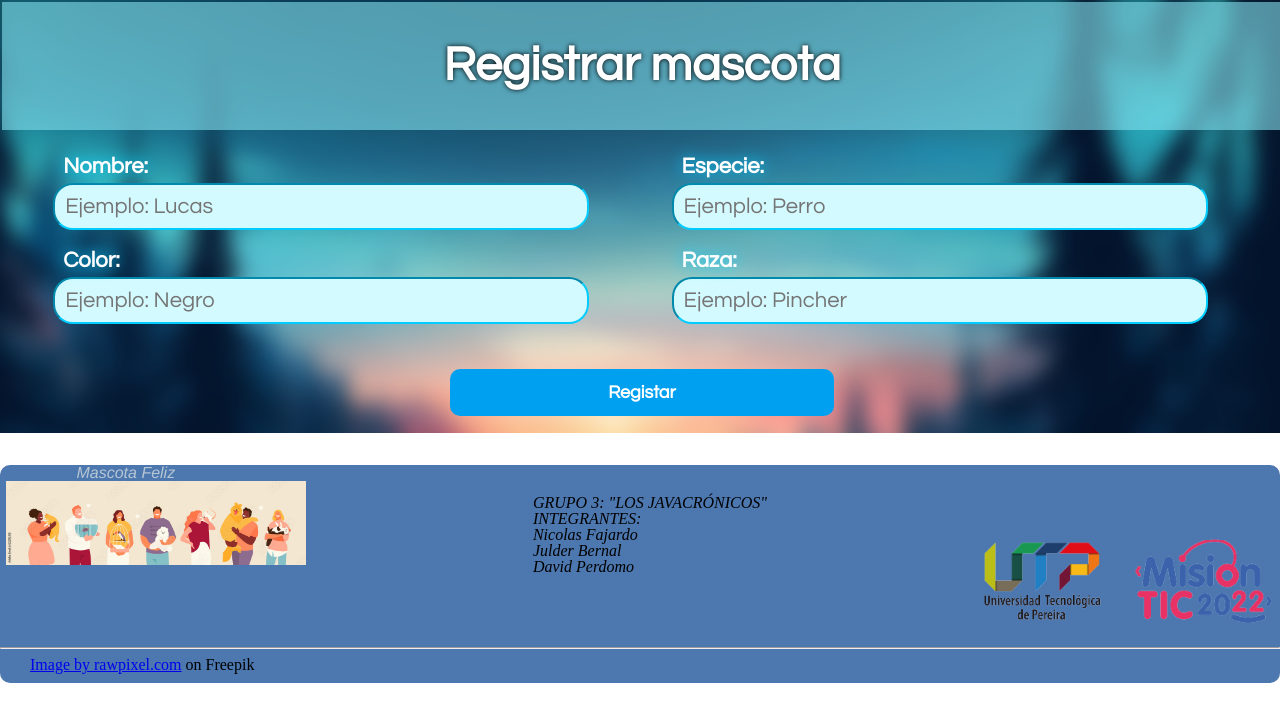
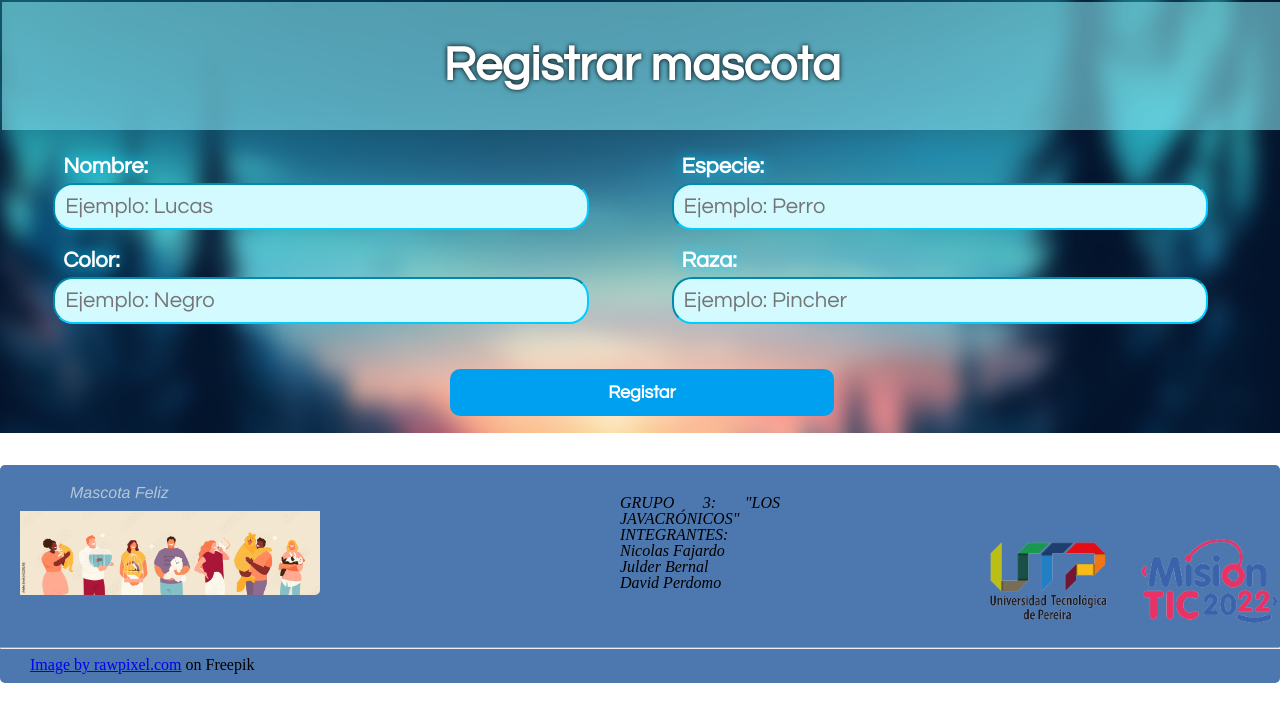
Before and after one commit to Echendi/Proyecto-Mascota-Feliz, a plain HTML site: page Presentacion/RegistroMascota.html in a window 1280 px wide. Shown: the top 722 px of the page. Drawn offline with Linux system fonts and the light colour scheme.

Commit message:
cambio posicion logo1

```diff
--- a/Presentacion/Styles/stylesFooter.css
+++ b/Presentacion/Styles/stylesFooter.css
@@ -1,7 +1,7 @@
 .pie {
     background-color: #4c77af;
     padding-bottom: 10px;
-    border-radius: 10px;
+    border-radius: 5px;
 
   }
 
@@ -9,13 +9,14 @@
    width:  300px;
      }
 
-  .logo {
-    align-items: center;
-    border-end-end-radius: 20px;
-    border-image: round;
-    width: 200px;
+  .logo img {
+    /*align-items: center;*/
+    border-end-end-radius: 5px;
+    width: 300px;
     border: radius 20px;
-
+    position: relative;
+    top: 30px;
+    left: 20px;
 
   }
 
@@ -23,9 +24,11 @@
 
     color: rgb(183, 198, 211);
     position: relative;
+    top: 20px;
     left: 70px;
     font-family: 'Franklin Gothic Medium', 'Arial Narrow', Arial, sans-serif;
     font-style: oblique;
+
   }
 
 
```
